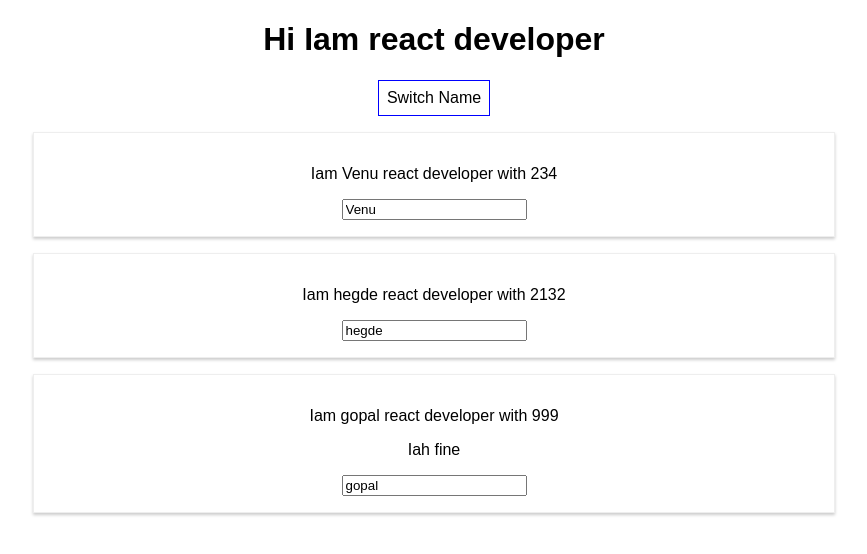
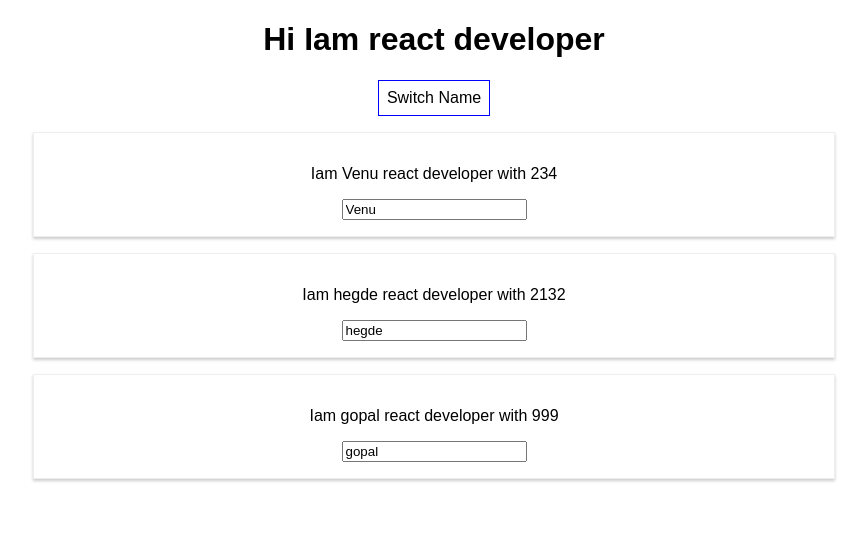
Before and after one commit to venugopal1234567/ReactBurger, a React (Create React App) app in the folder react-burger/: page / in a window 1280 px wide. Both pictures are taken after a click on the button "Switch Name". Shown: the top 554 px of the page, without its empty margins (206-1073 px from the left). Built offline with nearby package versions, Linux system fonts and the light colour scheme.

Commit message:
Outputing list

```diff
--- a/react-burger/src/App.js
+++ b/react-burger/src/App.js
@@ -55,20 +55,11 @@ const app = props =>{
   if(personsState.showPersons){
     persons = (
       <div>
-
-      <Person name={personsState.persons[0].name}
-        age={personsState.persons[0].age}/>
-
-       <Person name={personsState.persons[1].name}
-        age={personsState.persons[1].age}/>
-
-       <Person name={personsState.persons[2].name}
-        age={personsState.persons[2].age}
-        click={switchNmaeHandler.bind(this,'gopalhegde')}
-        changed={nameChangeHandler}>
-          Iah fine
-       </Person>
-
+       {
+         personsState.persons.map(person =>{
+           return  <Person name={person.name} age={person.age} />
+         })
+       }
       </div>
     )
   }
```
